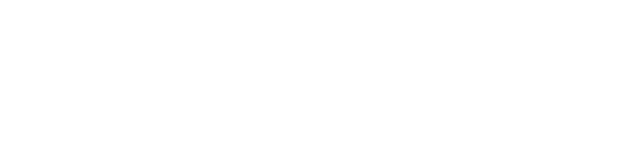
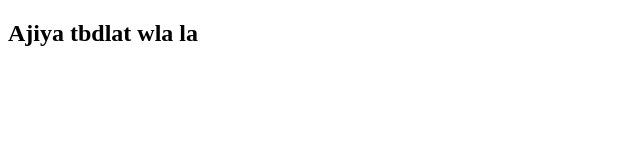
Before and after one commit to AlaaEddineSidqui/test_git, a plain HTML site: page index.html in a window 1280 px wide. Shown: the whole page, without its empty margins (0-640 px from the left). Drawn offline with Linux system fonts and the light colour scheme.

Commit message:
Modifing some thing

```diff
--- a/index.html
+++ b/index.html
@@ -7,6 +7,6 @@
     <title>Git Test 101</title>
 </head>
 <body>
-
+    <h2>Ajiya tbdlat wla la</h2>
 </body>
 </html>
```
